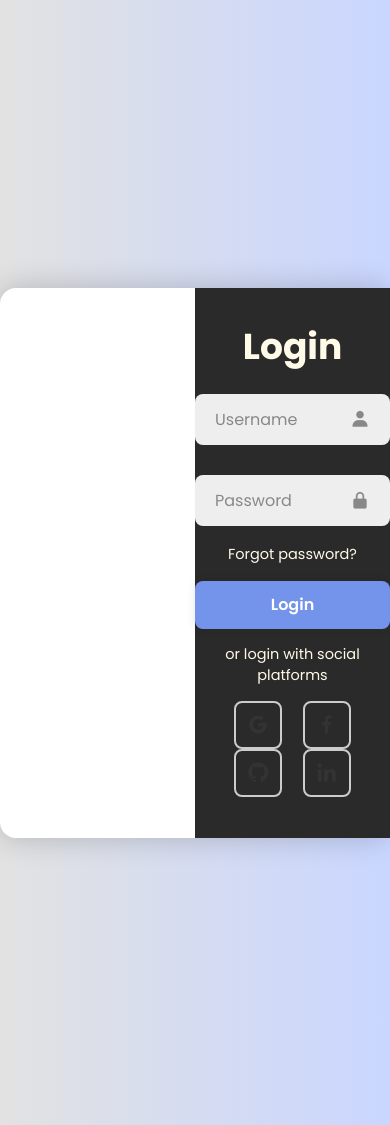
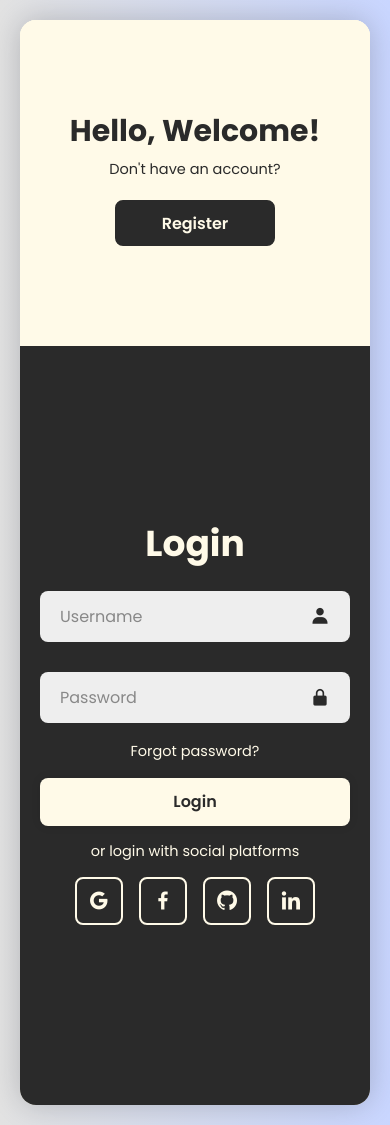
Before and after one commit to Markivanarcega01/kunwariactivator, a Django app: page /login/ in a window 390 px wide. Run offline with Django 5.2, Linux system fonts and the light colour scheme.

Commit message:
update: finished login and registration form (login, style, base, index)

```diff
--- a/kunwariwebpage/static/kunwariwebpage/style.css
+++ b/kunwariwebpage/static/kunwariwebpage/style.css
@@ -7,7 +7,8 @@
   font-family: 'Poppins', sans-serif;
 }
 
-/* Login Form */
+/* Login Form,
+   Registration Form */
 .body-login {
   display: flex;
   justify-content: center;
@@ -19,9 +20,11 @@
   position: relative;
   width: 850px;
   height: 550px;
-  background: #fff;
+  background: #fffae8;
   border-radius: 16px;
   box-shadow: 0 0 30px rgba(0, 0, 0, .2);
+  margin: 20px;
+  overflow: hidden;
 }
 .form-box {
   position: absolute;
@@ -33,6 +36,18 @@
   align-items: center;
   color: #fffae8;
   text-align: center;
+  padding: 40px;
+  z-index: 1;
+  transition: .6s ease-in-out 1.2s, visibility 0s 1s;
+}
+.container.active .form-box {
+  right: 50%;
+}
+.form-box.register {
+  visibility: hidden;
+}
+.container.active .form-box.register {
+  visibility: visible;
 }
 form {
   width: 100%;
@@ -66,7 +81,7 @@ form {
   top: 50%;
   transform: translateY(-50%);
   font-size: 20px;
-  color: #888;
+  color: #2a2a2a;
 }
 .forgot-link {
   margin: -15px 0 15px;
@@ -79,26 +94,141 @@ form {
 .btn {
   width: 100%;
   height: 48px;
-  background: #7494ec;
+  background: #fffae8;
   border-radius: 8px;
   box-shadow: 0 0 10px rgba(0, 0, 0, .1);
   border: none;
   cursor: pointer;
   font-size: 16px;
-  color: #fff;
+  color: #2a2a2a;
   font-weight: 600;
 }
 .container p {
   font-size: 14.5px;
   margin: 15px 0;
 }
+.social-icons {
+  display: flex;
+  justify-content: center;
+}
 .social-icons a {
   display: inline-flex;
   padding: 10px;
-  border: 2px solid #ccc;
+  border: 2px solid #fffae8;
   border-radius: 8px;
   font-size: 24px;
-  color: #333;
+  color: #fffae8;
   text-decoration: none;
   margin: 0 8px;
 }
+.toggle-box {
+  position: absolute;
+  width: 100%;
+  height: 100%;
+}
+.toggle-box::before {
+  content: '';
+  position: absolute;
+  left: -250%;
+  width: 300%;
+  height: 100%;
+  background: #fffae8;
+  border-radius: 150px;
+  z-index: 2;
+  transition: 1.8s ease-in-out;
+}
+.container.active .toggle-box::before {
+  left: 50%;
+}
+.toggle-panel {
+  position: absolute;
+  width: 50%;
+  height: 100%;
+  background: #fffae8;
+  color: #2a2a2a;
+  display: flex;
+  flex-direction: column;
+  justify-content: center;
+  align-items: center;
+  z-index: 2;
+  transition: .6s ease-in-out;
+}
+.toggle-panel.toggle-left {
+  left: 0;
+  transition-delay: .6s;
+}
+.container.active .toggle-panel.toggle-left {
+  left: -50%;
+  transition-delay: .6s;
+}
+.toggle-panel.toggle-right {
+  right: -50%;
+  transition-delay: .6s;
+}
+.container.active .toggle-panel.toggle-right {
+  right: 0;
+  transition-delay: 1.2s;
+}
+.toggle-panel p {
+  margin-bottom: 20px;
+}
+.toggle-panel .btn {
+  width: 160px;
+  height: 46px;
+  background: #2a2a2a;
+  color: #fffae8;
+  border: 2px solid #2a2a2a;
+  box-shadow: none;
+}
+@media screen and (max-width: 650px) {
+  .container {
+    height: calc(100vh - 40px);
+  }
+  .form-box {
+    bottom: 0;
+    width: 100%;
+    height: 70%;
+  }
+  .container.active .form-box {
+    right: 0;
+    bottom: 30%;
+  }
+  .toggle-box::before {
+    left: 0;
+    top: -270%;
+    width: 100%;
+    height: 300%;
+    border-radius: 20vw;
+  }
+  .container.active .toggle-box::before {
+    left: 0;;
+    top: 70%;
+  }
+  .toggle-panel {
+    width: 100%;
+    height: 30%;
+  }
+  .toggle-panel.toggle-left {
+    top: 0;
+  }
+  .container.active .toggle-panel.toggle-left {
+    left: 0;
+    top: -30%;
+  }
+  .toggle-panel.toggle-right {
+    right: 0;
+    bottom: -30%;
+  }
+  .container.active .toggle-panel.toggle-right {
+    bottom: 0;
+  }
+}
+
+@media screen and (max-width: 400px) {
+  .form-box {
+    padding: 20px;
+  }
+  .toggle-panel h1 {
+    font-size: 30px;
+  }
+}
--- a/kunwariwebpage/templates/kunwariwebpage/base.html
+++ b/kunwariwebpage/templates/kunwariwebpage/base.html
@@ -4,13 +4,14 @@
 
     <title>Kunwari Activator</title>
     {% load static %}
-    <script src="{% static 'kunwariwebpage/index.js' %}"></script>
-    <link rel = "stylesheet" href = "{% static 'kunwariwebpage/style.css' %}">
-    <link href='https://unpkg.com/boxicons@2.1.4/css/boxicons.min.css' rel='stylesheet'>
 </head>
 
 <body>
     {% block maincontent%}
     {% endblock %}
+
+    <script src="{% static 'kunwariwebpage/index.js' %}"></script>
+    <link rel = "stylesheet" href = "{% static 'kunwariwebpage/style.css' %}">
+    <link href='https://unpkg.com/boxicons@2.1.4/css/boxicons.min.css' rel='stylesheet'>
 </body>
 </html>
--- a/kunwariwebpage/templates/kunwariwebpage/login.html
+++ b/kunwariwebpage/templates/kunwariwebpage/login.html
@@ -27,6 +27,45 @@
       </div>
     </form>
   </div>
+
+  <div class="form-box register">
+    <form action="">
+      <h1>Registration</h1>
+      <div class="input-box">
+        <input type="text" placeholder="Username" required>
+        <i class='bx bxs-user'></i>
+      </div>
+      <div class="input-box">
+        <input type="email" placeholder="Email" required>
+        <i class='bx bxs-envelope'></i>
+      </div>
+      <div class="input-box">
+        <input type="password" placeholder="Password" required>
+        <i class='bx bxs-lock-alt' ></i>
+      </div>
+      <button type="submit" class="btn">Register</button>
+      <p>or register with social platforms</p>
+      <div class="social-icons">
+        <a href="#"><i class='bx bxl-google' ></i></a>
+        <a href="#"><i class='bx bxl-facebook' ></i></a>
+        <a href="#"><i class='bx bxl-github' ></i></a>
+        <a href="#"><i class='bx bxl-linkedin' ></i></a>
+      </div>
+    </form>
+  </div>
+
+  <div class="toggle-box">
+    <div class="toggle-panel toggle-left">
+      <h1>Hello, Welcome!</h1>
+      <p>Don't have an account?</p>
+      <button class="btn register-btn">Register</button>
+    </div>
+    <div class="toggle-panel toggle-right">
+      <h1>Welcome Back!</h1>
+      <p>Already have an account?</p>
+      <button class="btn login-btn">Login</button>
+    </div>
+  </div>
 </div>
 </body>
 
```
Also changed, not shown: kunwariwebpage/static/kunwariwebpage/index.js (+13 -0 lines).
